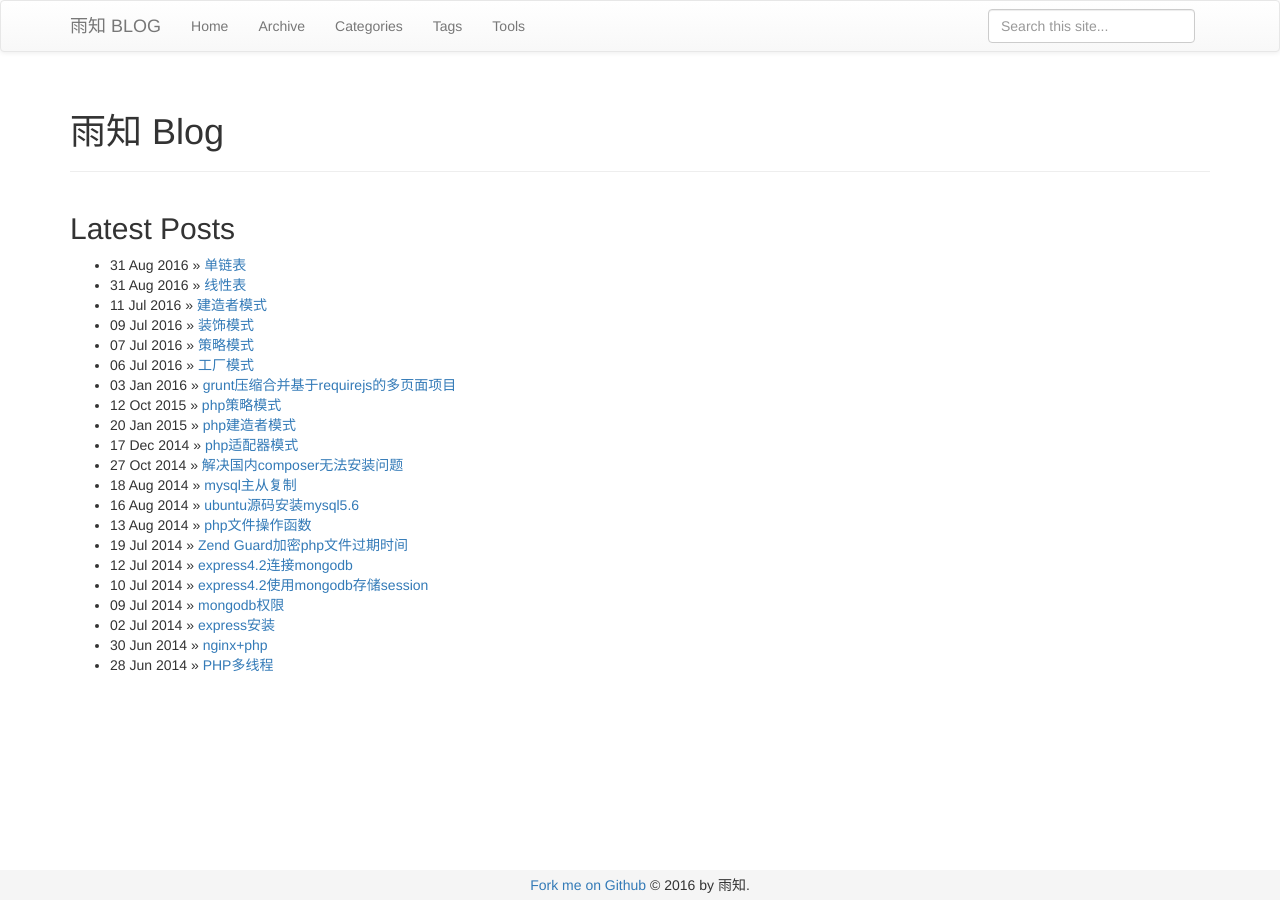
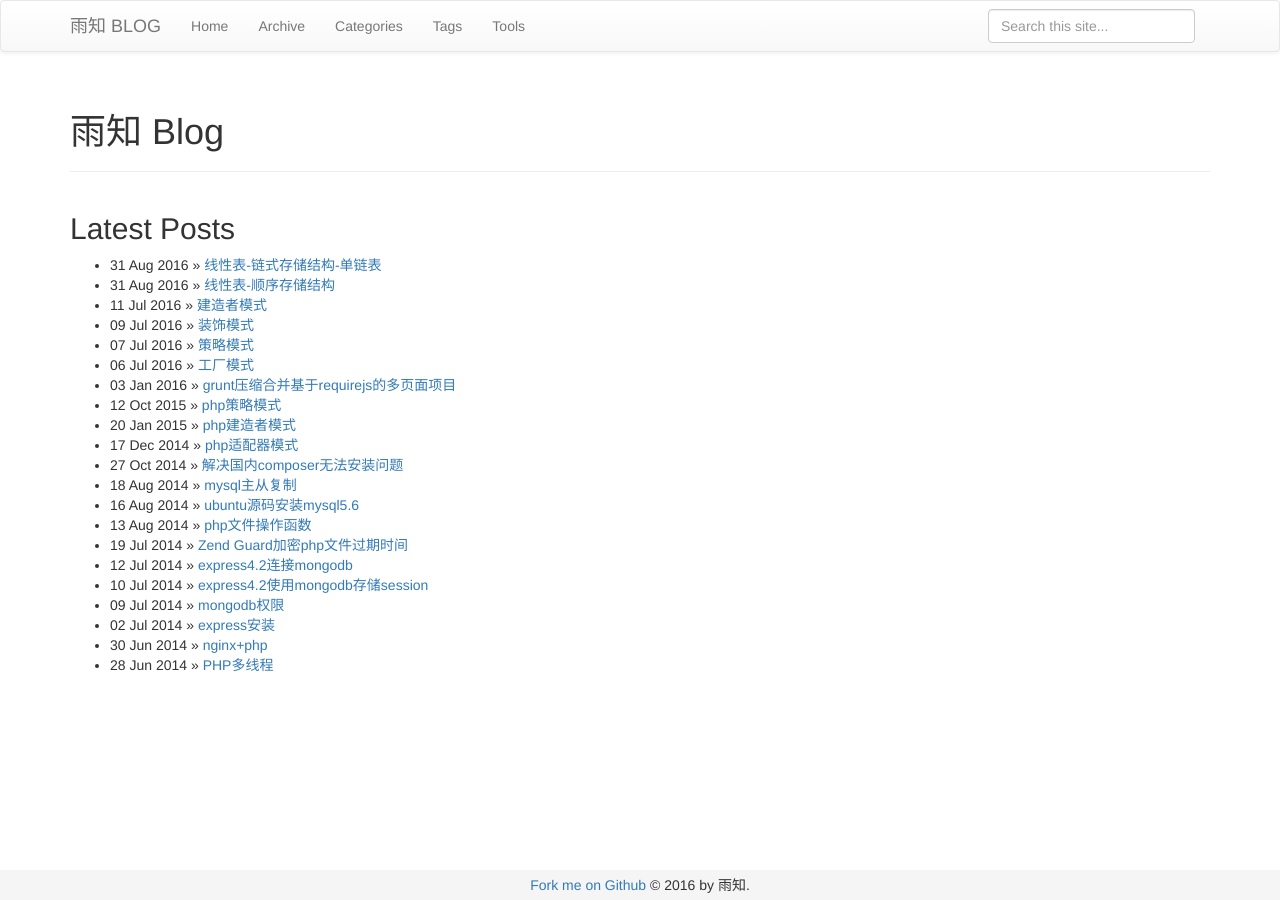
Before and after one commit to wtiany365/wtiany365.github.io, a Jekyll site: the page built from index.md, in a window 1280 px wide. Built offline with Jekyll 4.4.1, drawn with Linux system fonts in a browser that asks for light colours.

Commit message:
线性表

````diff
--- a/_posts/myblog/2016-08-31-data-struct-liner.md
+++ b/_posts/myblog/2016-08-31-data-struct-liner.md
@@ -1,12 +1,12 @@
 ---
-title: 线性表
+title: 线性表-顺序存储结构
 tagline: ""
 last_updated: 2016-08-31 11:13
 category : data-struct
 layout: post
 tags : [data-struct]
 ---
-线性表
+线性表-顺序存储结构
 
 查找：直接取位置i的元素`list[i]`;时间复杂度O(1);
 插入：将i之后的元素逐一后移，新元素插入i位置；时间复杂度O(n);
--- a/_posts/myblog/2016-08-31-data-struct-link.md
+++ b/_posts/myblog/2016-08-31-data-struct-link.md
@@ -1,12 +1,12 @@
 ---
-title: 单链表
+title: 线性表-链式存储结构-单链表
 tagline: ""
 last_updated: 2016-08-31 11:13
 category : data-struct
 layout: post
 tags : [data-struct]
 ---
-单链表
+线性表-链式存储结构-单链表
 
 ```php
 class Node{
````
